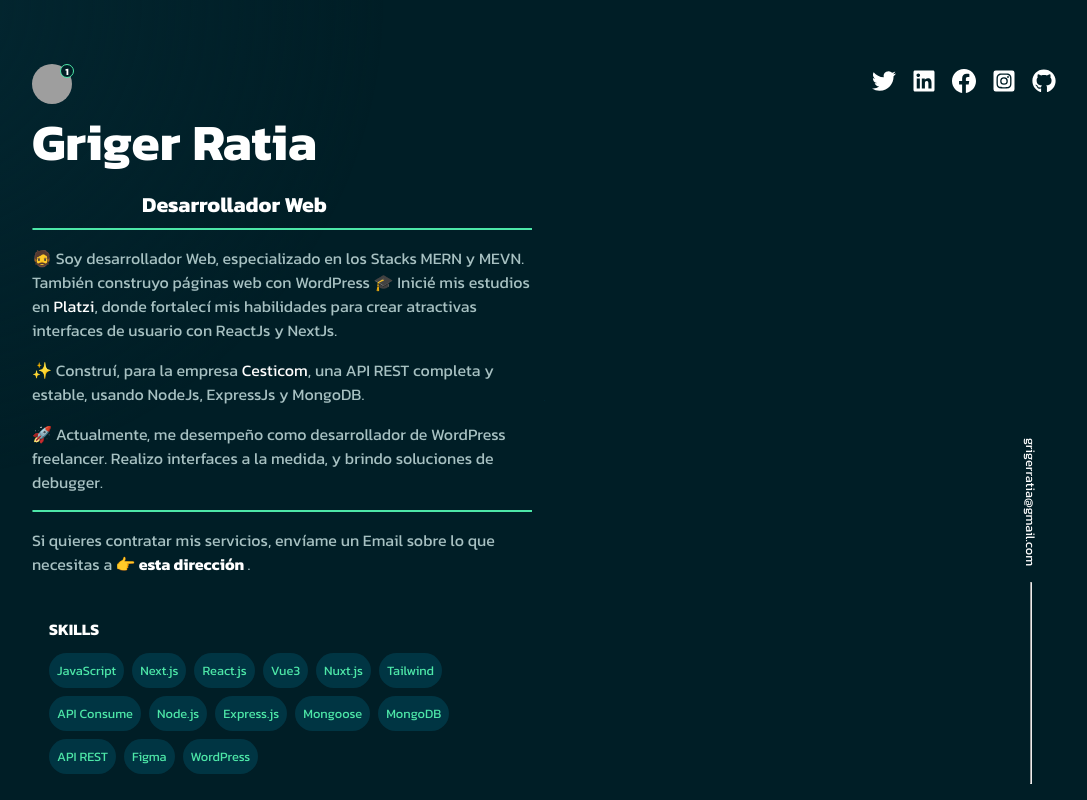
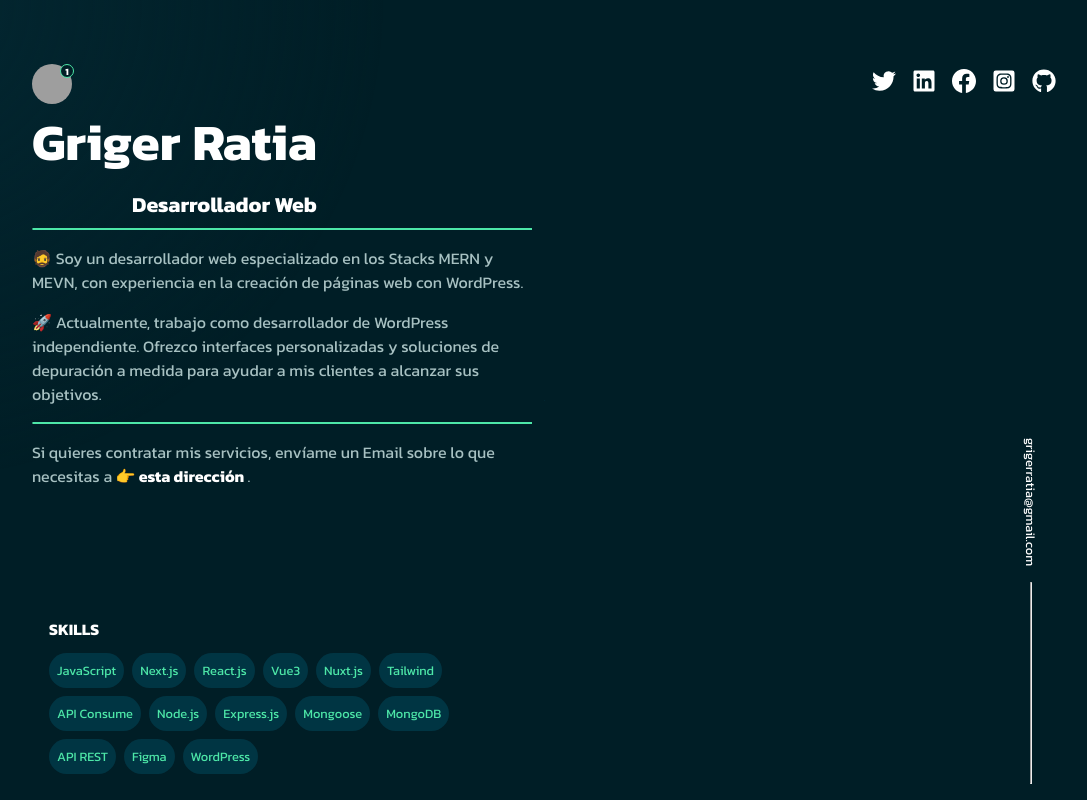
Before and after one commit to grigerratia/v1.portfolio, a React (Vite) app: page / in a window 1280 px wide. Shown: the top 800 px of the page, without its empty margins (96-1183 px from the left). Built offline with nearby package versions, Linux system fonts and the light colour scheme; grey boxes are pictures that could not be loaded.

Commit message:
detalles minimos. Luego continuamos

```diff
--- a/src/components/layouts/detailsPage/DetailsPage.jsx
+++ b/src/components/layouts/detailsPage/DetailsPage.jsx
@@ -5,20 +5,13 @@ export default function DetailPage() {
 	return (
 		<>
 			<p className='details'>
-				🧔 Soy desarrollador Web, especializado en los Stacks MERN y MEVN.
-				También construyo páginas web con WordPress 🎓 Inicié mis estudios en
-				<a href='https://platzi.com/p/Griger/'> Platzi</a>, donde fortalecí mis
-				habilidades para crear atractivas interfaces de usuario con ReactJs y
-				NextJs.
+				🧔 Soy un desarrollador web especializado en los Stacks MERN y MEVN, con
+				experiencia en la creación de páginas web con WordPress.
 			</p>
 			<p>
-				✨ Construí, para la empresa
-				<a href='https://cesticom.com/'> Cesticom</a>, una API REST completa y
-				estable, usando NodeJs, ExpressJs y MongoDB.
-			</p>
-			<p>
-				🚀 Actualmente, me desempeño como desarrollador de WordPress freelancer.
-				Realizo interfaces a la medida, y brindo soluciones de debugger.
+				🚀 Actualmente, trabajo como desarrollador de WordPress independiente.
+				Ofrezco interfaces personalizadas y soluciones de depuración a medida
+				para ayudar a mis clientes a alcanzar sus objetivos.
 			</p>
 			<MyServices />
 		</>
--- a/src/components/layouts/proyects-pages/ProyectsPages.jsx
+++ /dev/null
@@ -1,3 +0,0 @@
-export default function ProyectsPages() {
-	return <div className='proyect-page'></div>;
-}
--- a/src/components/layouts/skills-pages/javascriptPage/JavascriptPage.jsx
+++ b/src/components/layouts/skills-pages/javascriptPage/JavascriptPage.jsx
@@ -5,14 +5,14 @@ export default function JavascriptPage() {
 	return (
 		<>
 			<p className='javascript-page-text'>
-				Inicié mi aprendizaje de JavaScript hace 10 años en la Universidad
-				Politécnica
-				{<Anchor anchor='https://www.uptos.edu.ve/' text='UPTOS Sucre' />}. No
-				fue fácil aprender cómo funciona el <i>Event Loop</i>, o la{" "}
-				<i>Asincronía</i>, pero superé pronto el reto. Ahora puedo construir
-				cosas como
-				{<Anchor anchor='#' text='Calculadoras' />} o
-				{<Anchor anchor='#' text='Juegos Sencillos' />}.
+				Comencé a aprender JavaScript hace 10 años en la Universidad Politécnica
+				{<Anchor anchor='https://www.uptos.edu.ve/' text='UPTOS Sucre' />},
+				donde adquirí las habilidades para construir proyectos sencillos, como{" "}
+				{<Anchor anchor='#' text='Calculadoras' />} y{" "}
+				{<Anchor anchor='#' text='Juegos' />}. Desde entonces, he seguido
+				desarrollando mis habilidades en JavaScript y he trabajado en proyectos
+				más complejos, como {<Anchor anchor='#' text='Aplicacinoes Web' />} y{" "}
+				{<Anchor anchor='#' text='Sistemas de Gestión de Contenido' />}.
 			</p>
 			<MyServices />
 		</>
--- a/src/components/layouts/skills-pages/wordpressPage/WordpressPage.jsx
+++ b/src/components/layouts/skills-pages/wordpressPage/WordpressPage.jsx
@@ -10,6 +10,10 @@ export default function WordpressPage() {
 				en todo el mundo. Colaboro en proyectos hechos con Wordpress,
 				{<Anchor anchor='https://academia.incluyeme.com/' text='Como Estos' />}.
 			</p>
+			<p>
+				Para construir páginas web de WordPress, uso con mucha frecuencia
+				Elementor.
+			</p>
 			<MyServices />
 		</>
 	);
--- a/src/styles/base/base.css
+++ b/src/styles/base/base.css
@@ -106,27 +106,27 @@
 	--height: 350px;
 
 	/* Colors */
-	--principal: #e76e0a;
-	--secondary: #f0db4f;
-	--letter: #323330;
-	--white: #323330;
+	--principal: #ffca28;
+	--secondary: #323330;
+	--letter: #f4f5e3;
+	--white: #b8b3a8;
 
 	/* position */
-	--botton: 5rem;
+	--botton: 2rem;
 	--left: 2.5rem;
 
 	/* colors of boxes */
-	--button-background: #ffffff;
+	--button-background: #302f2a;
 	--hr-color: #e9d66a;
-	--info-item-color: #ffffff54;
-	--info-item-color-solid: #eed741;
+	--info-item-color: #4b4d47;
+	--info-item-color-solid: #4b4d47;
 
 	/* pointer */
 	/** --pointer-gradient: #1d4ed826; */
 	--pointer-gradient: #1d4ed800;
 
 	/* image */
-	--big-logo: url("https://thumbs2.imgbox.com/a9/5b/19DISaYV_t.png");
+	--big-logo: url("https://stackdiary.com/wp-content/uploads/2023/03/How-to-Get-Image-Size-using-JavaScript.png");
 
 	/* keyframes */
 	--keyframe-from: rotateX(0deg);
--- a/src/styles/styles-layout/GeneralSection.css
+++ b/src/styles/styles-layout/GeneralSection.css
@@ -17,7 +17,7 @@ main .general .photo-name {
 	width: 0px;
 	height: 40px;
 	border-radius: 9999px;
-    transition: all .3s ease-in-out;
+	transition: all 0.3s ease-in-out;
 }
 
 .general .photo-name:hover > .box-photoName img {
@@ -34,7 +34,7 @@ main .general .photo-name {
 	display: flex;
 	flex-direction: column;
 	width: 500px;
-    height: 500px
+	height: 500px;
 }
 
 .general .photo-name h1 {
@@ -47,7 +47,8 @@ main .general .photo-name {
 .general .photo-name h2 {
 	margin: 0;
 	color: var(--white);
-    margin-left: 110px;
+	margin-top: 0px;
+	margin-left: 100px;
 	font-size: 1.34rem;
 }
 
@@ -59,7 +60,7 @@ main .general .photo-name {
 .general .photo-name .download_cv a {
 	opacity: 0;
 	font-size: 2rem;
-    transition: all .1s !important;
+	transition: all 0.1s !important;
 }
 
 .general .photo-name:hover .download_cv a {
```
Also changed, not shown: src/components/layouts/proyects-pages/ProyectPage.jsx (added, +7 -0 lines), src/components/layouts/proyects-pages/ProyectPage.css (renamed from src/components/layouts/proyects-pages/ProyectsPage.css). Lines whose indentation alone changed are shown as unchanged.
